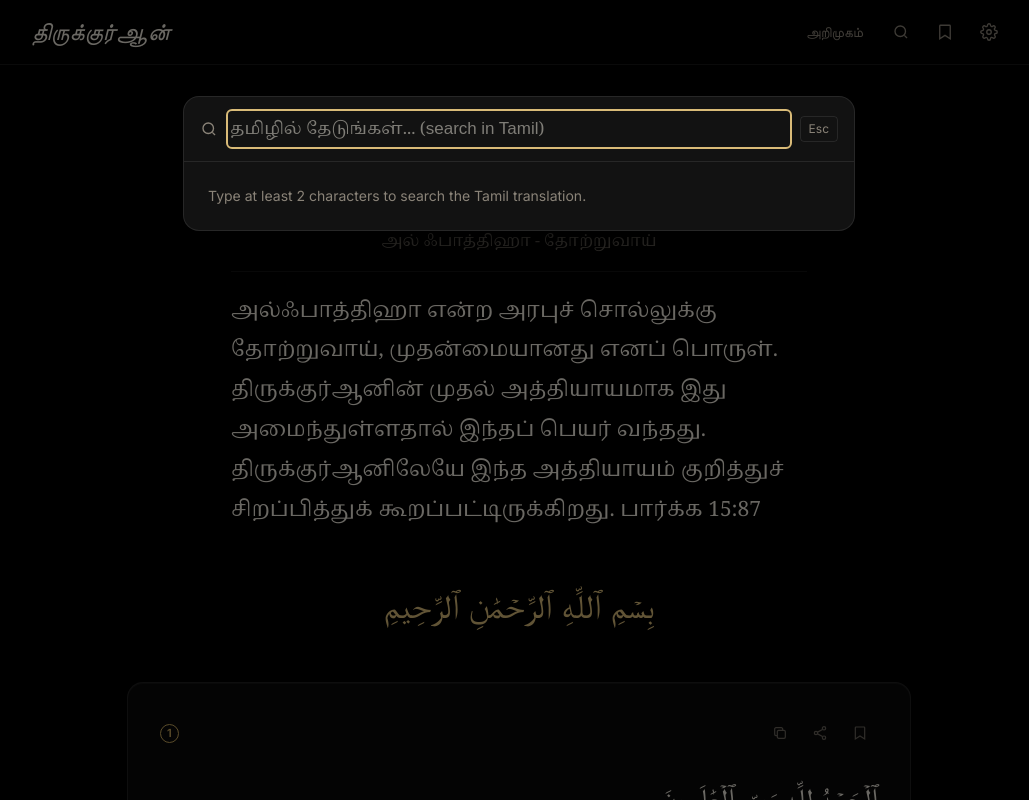
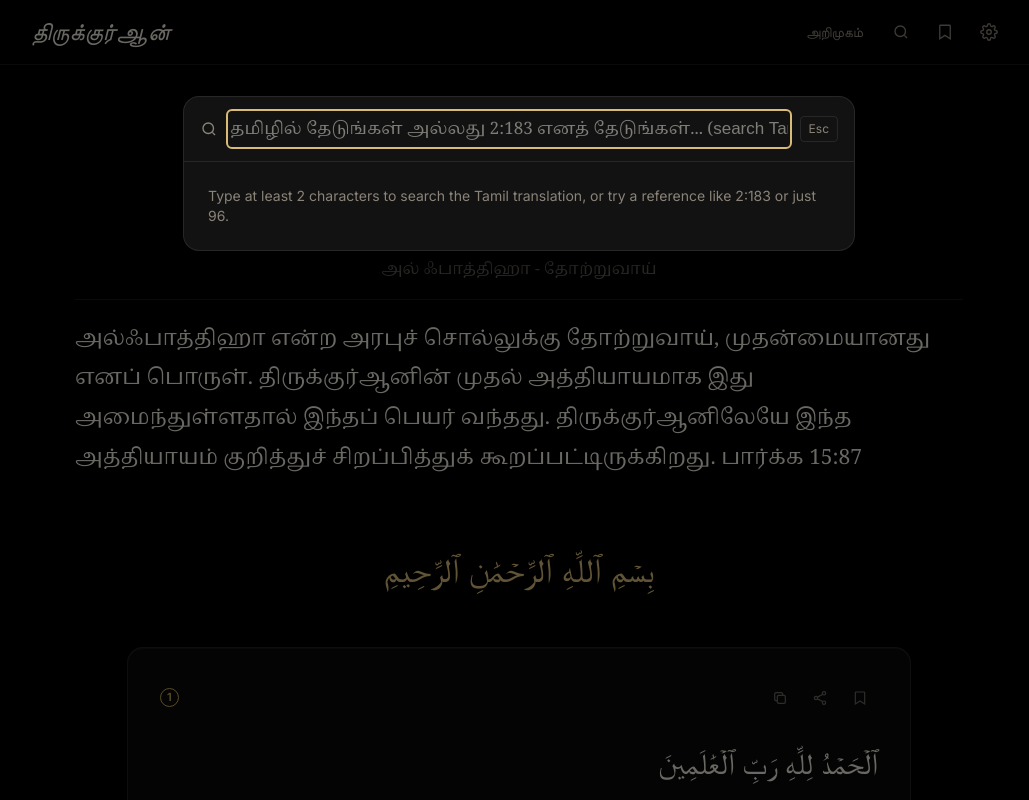
Before and after one commit to itsirfandude/tamil-quran, a Next.js app: page /surah/1 in a window 1280 px wide. Both pictures are taken after a click on the button 1022 px from the left and 32 px from the top of the page. Shown: the top 800 px of the page, without its empty margins (121-1150 px from the left). Built offline with nearby package versions, Linux system fonts and the light colour scheme; a web font is replaced by a local one.

Commit message:
refactor: improve Surah navigation and introduction layout

```diff
--- a/app/surah/[number]/page.tsx
+++ b/app/surah/[number]/page.tsx
@@ -47,7 +47,7 @@ export default async function SurahPage({
     <>
       <SiteHeader />
       <main id="main" className="flex-1 py-8 sm:py-10">
-        <ReadingWidthWrapper>
+        <ReadingWidthWrapper widen>
           <div className="mb-8 text-center">
             <p className="text-xs uppercase tracking-wider mb-2" style={{ color: "var(--accent-2)" }}>
               அத்தியாயம் {surah.number}
@@ -61,7 +61,9 @@ export default async function SurahPage({
           </div>
 
           <SurahIntro introduction={surah.introduction} />
+        </ReadingWidthWrapper>
 
+        <ReadingWidthWrapper>
           {surah.number !== 9 && (
             <p
               className="font-arabic-text text-center mb-10"
@@ -90,7 +92,7 @@ export default async function SurahPage({
           >
             {prev ? (
               <Link
-                href={`/surah/${prev.number}#1`}
+                href={`/surah/${prev.number}`}
                 className="text-sm flex-1"
                 style={{ color: "var(--accent-2)" }}
               >
@@ -101,7 +103,7 @@ export default async function SurahPage({
             )}
             {next ? (
               <Link
-                href={`/surah/${next.number}#1`}
+                href={`/surah/${next.number}`}
                 className="text-sm flex-1 text-right"
                 style={{ color: "var(--accent-2)" }}
               >
--- a/components/ContinueReading.tsx
+++ b/components/ContinueReading.tsx
@@ -13,7 +13,7 @@ export function ContinueReading({
   if (!progress) {
     return (
       <Link
-        href="/surah/1#1"
+        href="/surah/1"
         className="ink-card group flex items-center justify-between rounded-2xl p-6 sm:p-7 hover:-translate-y-0.5"
       >
         <div>
--- a/components/ReadingWidthWrapper.tsx
+++ b/components/ReadingWidthWrapper.tsx
@@ -2,23 +2,29 @@
 
 import { usePrefs } from "./PrefsProvider";
 
-const WIDTHS: Record<string, string> = {
-  narrow: "42rem",
-  normal: "52rem",
-  wide: "64rem",
+const WIDTHS: Record<string, number> = {
+  narrow: 42,
+  normal: 52,
+  wide: 64,
 };
+
+// Prose (the Surah introduction) reads more comfortably a little wider
+// than the verse column - within the 10-15% range, not a fixed value,
+// so it still scales with the reader's own width preference.
+const WIDEN_FACTOR = 1.125;
 
 export function ReadingWidthWrapper({
   children,
+  widen = false,
 }: {
   children: React.ReactNode;
+  widen?: boolean;
 }) {
   const { prefs } = usePrefs();
+  const baseRem = WIDTHS[prefs.readingWidth];
+  const rem = widen ? baseRem * WIDEN_FACTOR : baseRem;
   return (
-    <div
-      className="mx-auto px-4 sm:px-6"
-      style={{ maxWidth: WIDTHS[prefs.readingWidth] }}
-    >
+    <div className="mx-auto px-4 sm:px-6" style={{ maxWidth: `${rem}rem` }}>
       {children}
     </div>
   );
--- a/components/SearchOverlay.tsx
+++ b/components/SearchOverlay.tsx
@@ -2,21 +2,46 @@
 
 import { useEffect, useRef, useState } from "react";
 import Link from "next/link";
-import type { SearchEntry } from "@/lib/types";
+import type { SearchEntry, Surah } from "@/lib/types";
+
+const NOTE_MARKER = /\u00a4(\d+)\u00a4/g;
+
+interface ReferenceResult {
+  href: string;
+  label: string;
+  preview?: string;
+}
 
 export function SearchOverlay({ onClose }: { onClose: () => void }) {
   const [query, setQuery] = useState("");
   const [results, setResults] = useState<SearchEntry[]>([]);
-  const [loading, setLoading] = useState(true);
+  const [loading, setLoading] = useState(false);
+  const [reference, setReference] = useState<ReferenceResult | null>(null);
+  const [referenceLoading, setReferenceLoading] = useState(false);
   const inputRef = useRef<HTMLInputElement>(null);
 
   useEffect(() => {
     inputRef.current?.focus();
   }, []);
 
+  const trimmed = query.trim();
+
+  const bareSurah = /^(\d{1,3})$/.exec(trimmed);
+  const verseRef = /^(\d{1,3})\s*[:.]\s*(\d{1,3})(?:\s*-\s*\d{1,3})?$/.exec(
+    trimmed
+  );
+
+  const bareSurahValid =
+    bareSurah && Number(bareSurah[1]) >= 1 && Number(bareSurah[1]) <= 114
+      ? Number(bareSurah[1])
+      : null;
+
   useEffect(() => {
-    const trimmed = query.trim();
-
+    if (bareSurah || verseRef) {
+      setResults([]);
+      setLoading(false);
+      return;
+    }
     if (trimmed.length < 2) {
       setResults([]);
       setLoading(false);
@@ -48,7 +73,59 @@ export function SearchOverlay({ onClose }: { onClose: () => void }) {
       window.clearTimeout(timer);
       controller.abort();
     };
-  }, [query]);
+    // eslint-disable-next-line react-hooks/exhaustive-deps
+  }, [trimmed, !!bareSurah, !!verseRef]);
+
+  useEffect(() => {
+    if (!verseRef) {
+      setReference(null);
+      setReferenceLoading(false);
+      return;
+    }
+    const surahNum = Number(verseRef[1]);
+    const verseNum = Number(verseRef[2]);
+    if (surahNum < 1 || surahNum > 114) {
+      setReference(null);
+      setReferenceLoading(false);
+      return;
+    }
+
+    const controller = new AbortController();
+    setReferenceLoading(true);
+    setReference(null);
+
+    fetch(`/data/surah/${surahNum}.json`, { signal: controller.signal })
+      .then((r) => {
+        if (!r.ok) throw new Error("Surah fetch failed");
+        return r.json();
+      })
+      .then((surah: Surah) => {
+        const match = surah.ayah_groups.find((g) =>
+          g.verses.includes(verseNum)
+        );
+        if (match) {
+          const verseLabel =
+            match.verses.length > 1
+              ? `${match.verses[0]}-${match.verses[match.verses.length - 1]}`
+              : `${match.verses[0]}`;
+          setReference({
+            href: `/surah/${surahNum}#${match.verses[0]}`,
+            label: `${surahNum}:${verseLabel}`,
+            preview: match.tamil.replace(NOTE_MARKER, ""),
+          });
+        } else {
+          setReference(null);
+        }
+        setReferenceLoading(false);
+      })
+      .catch((error: unknown) => {
+        if (error instanceof DOMException && error.name === "AbortError") return;
+        setReference(null);
+        setReferenceLoading(false);
+      });
+
+    return () => controller.abort();
+  }, [verseRef?.[0]]);
 
   useEffect(() => {
     function onKey(e: KeyboardEvent) {
@@ -57,6 +134,10 @@ export function SearchOverlay({ onClose }: { onClose: () => void }) {
     window.addEventListener("keydown", onKey);
     return () => window.removeEventListener("keydown", onKey);
   }, [onClose]);
+
+  const bareSurahResult: ReferenceResult | null = bareSurahValid
+    ? { href: `/surah/${bareSurahValid}`, label: `Surah ${bareSurahValid}` }
+    : null;
 
   return (
     <div
@@ -69,16 +150,14 @@ export function SearchOverlay({ onClose }: { onClose: () => void }) {
         if (e.target === e.currentTarget) onClose();
       }}
     >
-      <div
-        className="ink-raised w-full max-w-2xl rounded-2xl overflow-hidden mt-16"
-      >
+      <div className="ink-raised w-full max-w-2xl rounded-2xl overflow-hidden mt-16">
         <div className="flex items-center gap-3 p-4 border-b" style={{ borderColor: "var(--border)" }}>
           <SearchIcon />
           <input
             ref={inputRef}
             value={query}
             onChange={(e) => setQuery(e.target.value)}
-            placeholder="தமிழில் தேடுங்கள்... (search in Tamil)"
+            placeholder="தமிழில் தேடுங்கள் அல்லது 2:183 எனத் தேடுங்கள்... (search Tamil, or try 2:183)"
             className="flex-1 bg-transparent outline-none font-tamil-text text-base"
             style={{ color: "var(--text)", fontSize: "17px" }}
             aria-label="Search Tamil translation"
@@ -93,29 +172,83 @@ export function SearchOverlay({ onClose }: { onClose: () => void }) {
         </div>
 
         <div className="max-h-[60vh] overflow-y-auto">
-          {loading && (
+          {bareSurahResult && (
+            <Link
+              href={bareSurahResult.href}
+              onClick={onClose}
+              className="block px-4 py-3 border-b hover:bg-black/5 transition-colors"
+              style={{ borderColor: "var(--border)" }}
+            >
+              <div className="text-xs" style={{ color: "var(--accent-2)" }}>
+                {bareSurahResult.label} · Go to Surah
+              </div>
+            </Link>
+          )}
+
+          {verseRef && referenceLoading && (
+            <p className="p-6 text-sm" style={{ color: "var(--text-muted)" }}>
+              Loading…
+            </p>
+          )}
+
+          {verseRef && !referenceLoading && reference && (
+            <Link
+              href={reference.href}
+              onClick={onClose}
+              className="block px-4 py-3 border-b hover:bg-black/5 transition-colors"
+              style={{ borderColor: "var(--border)" }}
+            >
+              <div className="text-xs mb-1" style={{ color: "var(--accent-2)" }}>
+                {reference.label} · Jump to verse
+              </div>
+              {reference.preview && (
+                <p className="font-tamil-text text-sm leading-relaxed" style={{ color: "var(--text)" }}>
+                  {reference.preview}
+                </p>
+              )}
+            </Link>
+          )}
+
+          {verseRef && !referenceLoading && !reference && (
+            <p className="p-6 text-sm" style={{ color: "var(--text-muted)" }}>
+              No verse {verseRef[2]} found in Surah {verseRef[1]}.
+            </p>
+          )}
+
+          {bareSurah && !bareSurahResult && (
+            <p className="p-6 text-sm" style={{ color: "var(--text-muted)" }}>
+              Surah numbers are 1–114. For a specific verse, try 2:183.
+            </p>
+          )}
+
+          {!bareSurah && !verseRef && loading && (
             <p className="p-6 text-sm" style={{ color: "var(--text-muted)" }}>
               Searching…
             </p>
           )}
-          {!loading && query.trim().length >= 2 && results.length === 0 && (
+          {!bareSurah &&
+            !verseRef &&
+            !loading &&
+            trimmed.length >= 2 &&
+            results.length === 0 && (
+              <p className="p-6 text-sm" style={{ color: "var(--text-muted)" }}>
+                No verses found for &ldquo;{query}&rdquo;.
+              </p>
+            )}
+          {!bareSurah && !verseRef && trimmed.length < 2 && (
             <p className="p-6 text-sm" style={{ color: "var(--text-muted)" }}>
-              No verses found for &ldquo;{query}&rdquo;.
-            </p>
-          )}
-          {!loading && query.trim().length < 2 && (
-            <p className="p-6 text-sm" style={{ color: "var(--text-muted)" }}>
-              Type at least 2 characters to search the Tamil translation.
+              Type at least 2 characters to search the Tamil translation, or
+              try a reference like 2:183 or just 96.
             </p>
           )}
           <ul>
             {results.map((r) => {
-              const idx = r.tamil.indexOf(query.trim());
+              const idx = r.tamil.indexOf(trimmed);
               const before = r.tamil.slice(Math.max(0, idx - 40), idx);
-              const match = r.tamil.slice(idx, idx + query.trim().length);
+              const match = r.tamil.slice(idx, idx + trimmed.length);
               const after = r.tamil.slice(
-                idx + query.trim().length,
-                idx + query.trim().length + 60
+                idx + trimmed.length,
+                idx + trimmed.length + 60
               );
               const verseLabel =
                 r.verses.length > 1
@@ -135,13 +268,11 @@ export function SearchOverlay({ onClose }: { onClose: () => void }) {
                     <p className="font-tamil-text text-sm leading-relaxed" style={{ color: "var(--text)" }}>
                       {idx > 0 && "…"}
                       {before}
-                      <mark
-                        style={{ background: "var(--selection)", color: "var(--text)" }}
-                      >
+                      <mark style={{ background: "var(--selection)", color: "var(--text)" }}>
                         {match}
                       </mark>
                       {after}
-                      {idx + query.trim().length + 60 < r.tamil.length && "…"}
+                      {idx + trimmed.length + 60 < r.tamil.length && "…"}
                     </p>
                   </Link>
                 </li>
--- a/components/SurahGrid.tsx
+++ b/components/SurahGrid.tsx
@@ -7,7 +7,7 @@ export function SurahGrid({ surahs }: { surahs: SurahMeta[] }) {
       {surahs.map((s) => (
         <Link
           key={s.number}
-          href={`/surah/${s.number}#1`}
+          href={`/surah/${s.number}`}
           className="ink-card flex items-center gap-4 rounded-xl px-4 py-3.5"
         >
           <span
--- a/components/SurahIntro.tsx
+++ b/components/SurahIntro.tsx
@@ -20,7 +20,14 @@ export function SurahIntro({ introduction }: { introduction: SurahIntroduction }
     shouldCollapse && !expanded ? paragraphs.slice(0, 1) : paragraphs;
 
   return (
-    <div className="mb-10">
+    <div className="mb-14">
+      <p
+        className="text-xs tracking-wide text-center mb-3"
+        style={{ color: "var(--text-muted)" }}
+      >
+        அறிமுகம்
+      </p>
+
       {name_meaning && (
         <p
           className="font-tamil-text text-center mb-4"
@@ -31,10 +38,7 @@ export function SurahIntro({ introduction }: { introduction: SurahIntroduction }
       )}
 
       {paragraphs.length > 0 && (
-        <div
-          className="mx-auto max-w-xl border-t pt-5"
-          style={{ borderColor: "var(--border)" }}
-        >
+        <div className="border-t pt-5" style={{ borderColor: "var(--border)" }}>
           <div className="space-y-3">
             {visibleParagraphs.map((p, i) => (
               <p
```
